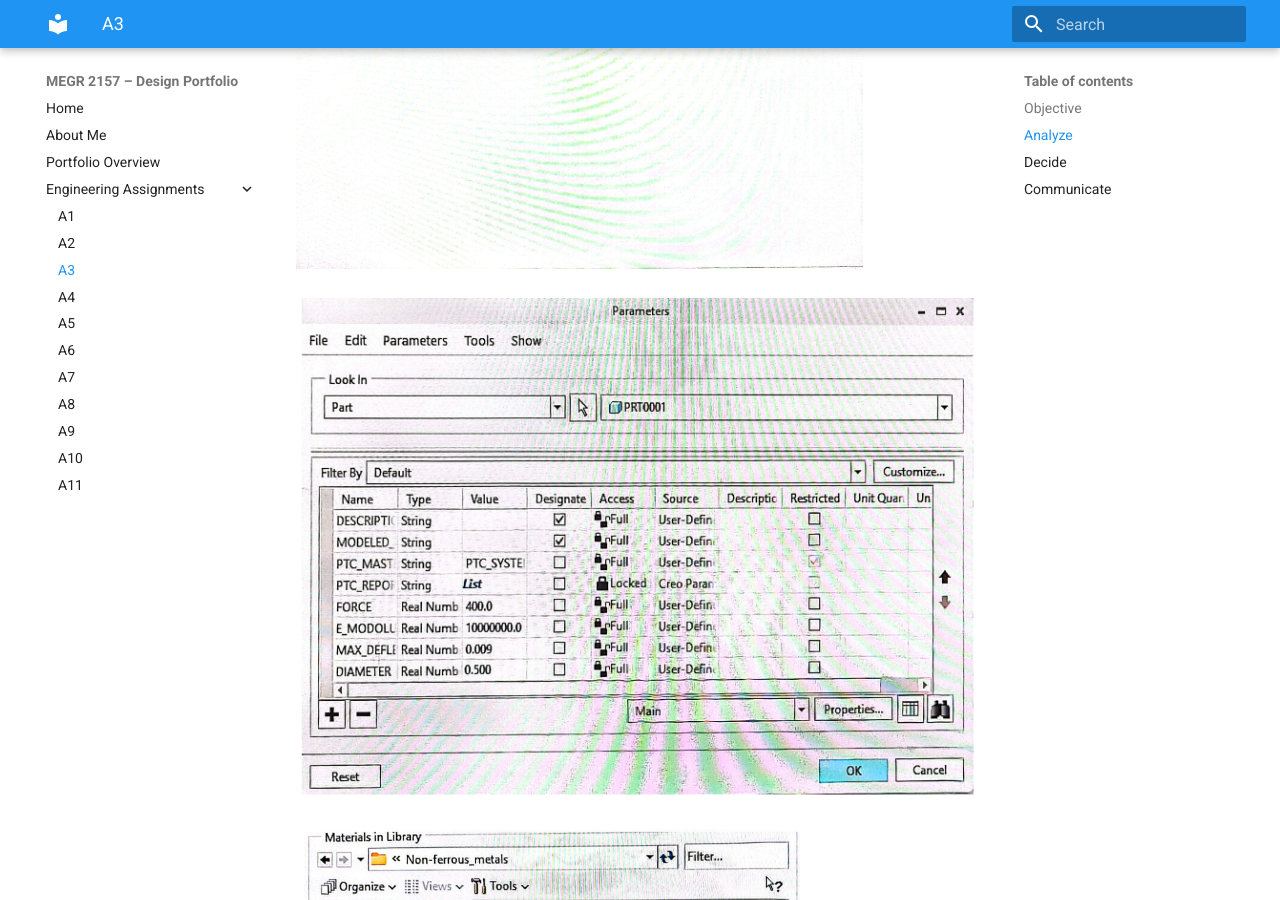
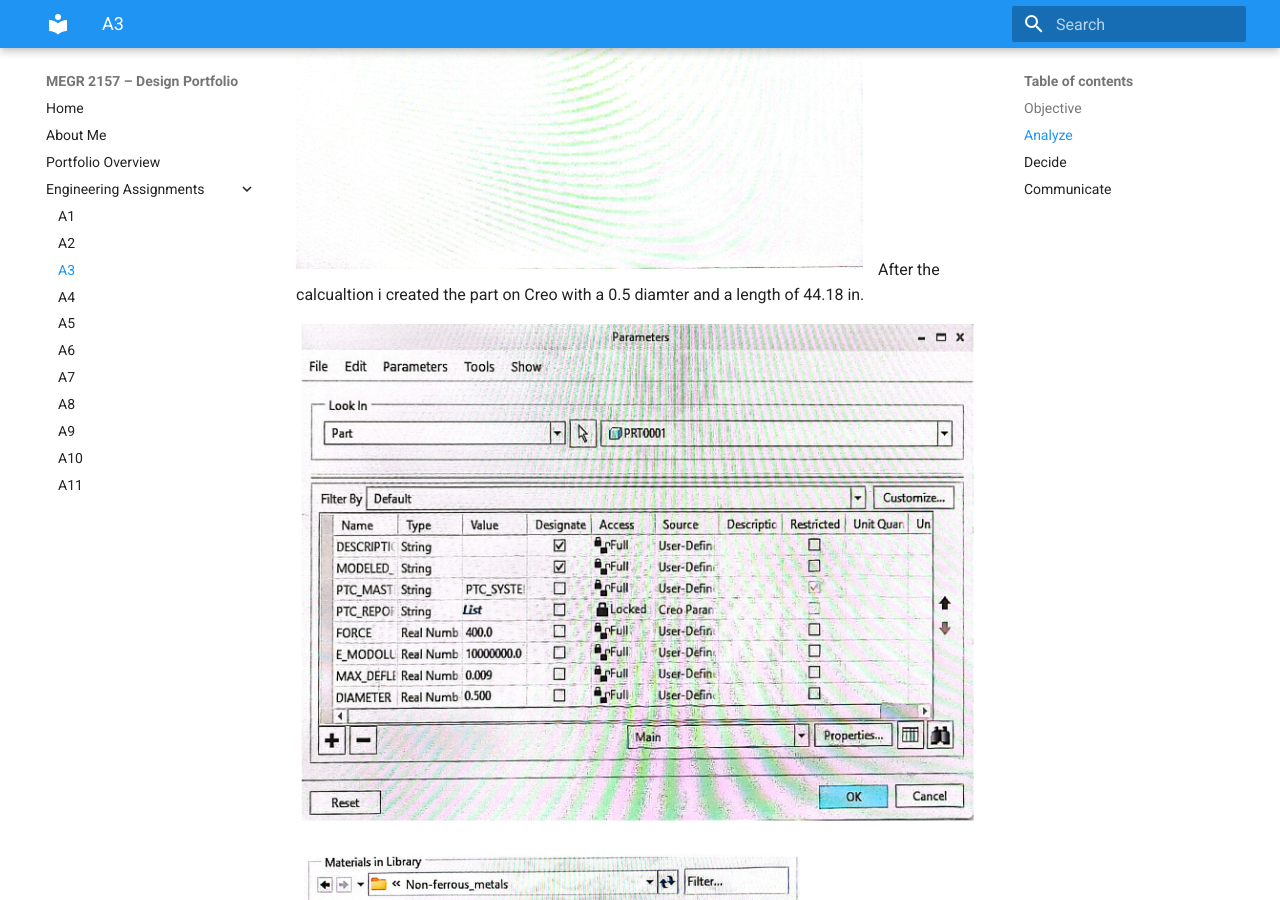
Before and after one commit to ncenatus/design-project-portfolio, an MkDocs documentation site: the page built from docs/assignments/A03/index.md, in a window 1280 px wide and 900 px high, scrolled down 1164 px. Built offline with MkDocs 1.6.1 and Material for MkDocs 9.7.7, drawn with Linux system fonts in a browser that asks for light colours.

Commit message:
Update index.md

```diff
--- a/docs/assignments/A03/index.md
+++ b/docs/assignments/A03/index.md
@@ -5,7 +5,7 @@ The purpose for this assignemnt is to design a bar that has a circular cross-sec
 
 ## Analyze
 ![A3](A.png) The first thing i did was find the area as 0.19635 in^2.  Then i use the aras along with given values for this assignment to calculated the required bar length using the defromation equation.
-![A3](PART.png)
+![A3](PART.png) After the calcualtion i created the part on Creo with a 0.5 diamter and a length of 44.18 in.
 
 
 ![A3](PARAMETERS.png)
```
